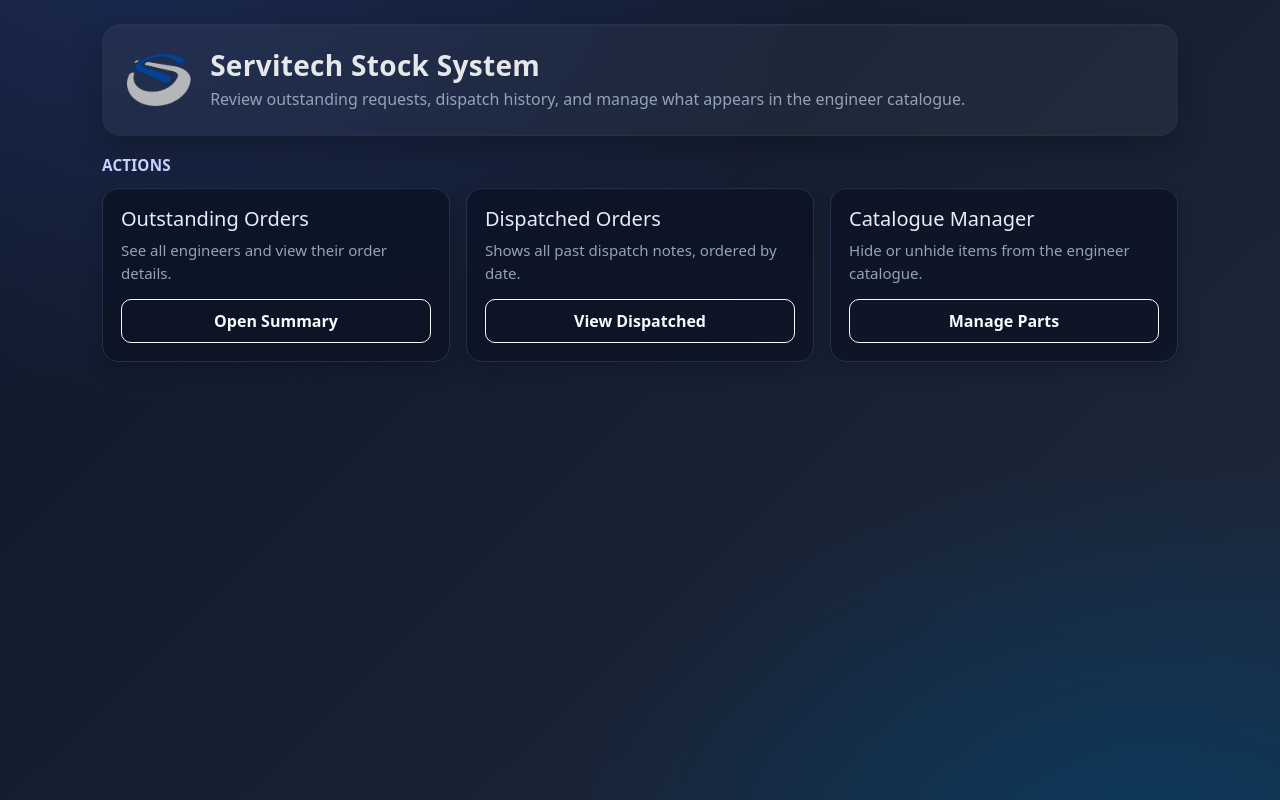
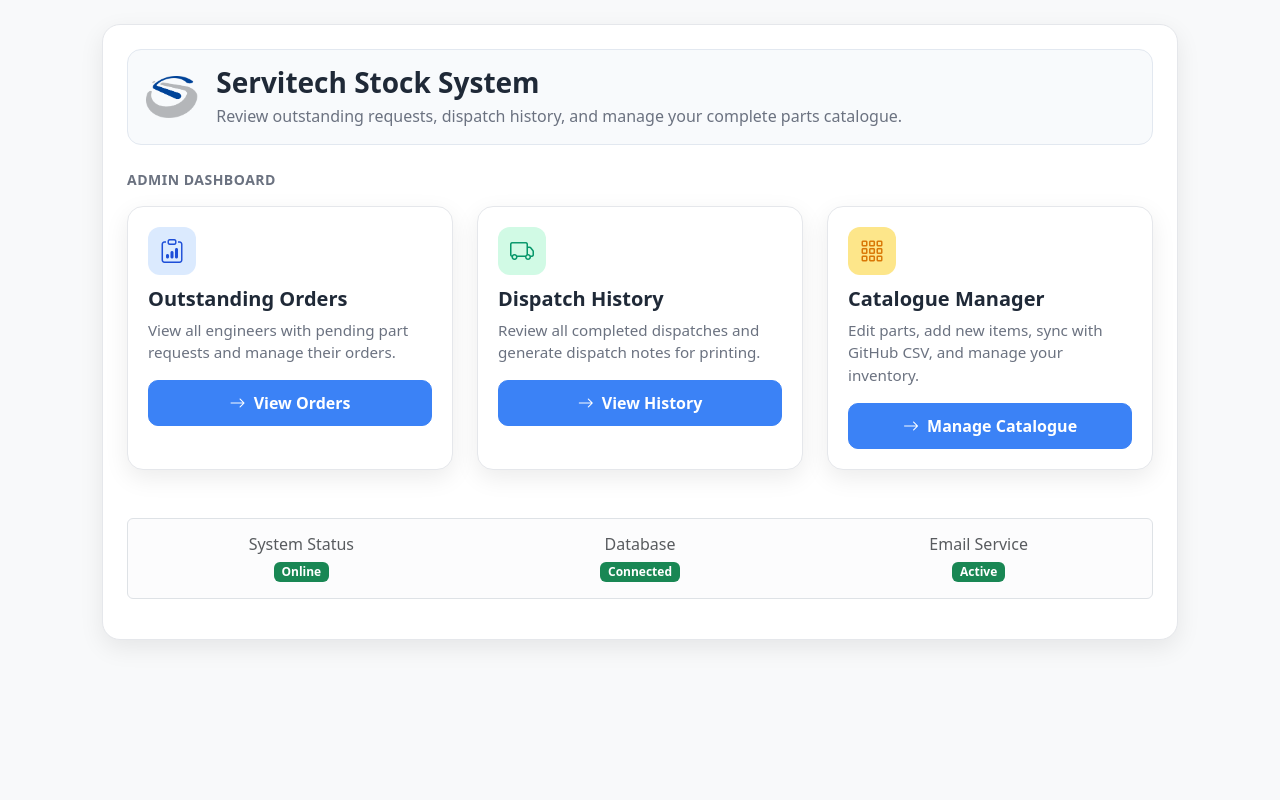
Before and after one commit to tomward0606/StockSystem, a Flask app: page / in a window 1280 px wide. Run offline with Flask 3, Linux system fonts and the light colour scheme.

Commit message:
Update home.html

```diff
--- a/templates/home.html
+++ b/templates/home.html
@@ -8,139 +8,236 @@
   <link href="https://cdn.jsdelivr.net/npm/bootstrap-icons@1.11.3/font/bootstrap-icons.css" rel="stylesheet" />
   <style>
     :root{
-      --bg1:#0f172a;   /* slate-900 */
-      --bg2:#1e293b;   /* slate-800 */
-      --fg:#e5e7eb;    /* zinc-200 */
-      --muted:#94a3b8; /* slate-400 */
-      --card:#0b1224cc;/* translucent */
-      --brd:#23304b;   /* border */
-      --brand:#60a5fa; /* blue for brand text if needed */
-    }
-    body{
-      min-height:100vh;
-      background: radial-gradient(1200px 800px at 10% -10%, #1b2a52 0%, transparent 60%),
-                  radial-gradient(1000px 700px at 90% 110%, #0b3a60 0%, transparent 60%),
-                  linear-gradient(135deg, var(--bg1), var(--bg2));
-      color: var(--fg);
-    }
-    .wrap{ max-width:1100px; }
-
-    .hero{
-      background: rgba(255,255,255,0.04);
-      border:1px solid var(--brd);
-      border-radius: 18px;
-      padding: 24px;
-      box-shadow: 0 10px 30px rgba(0,0,0,0.25), inset 0 1px 0 rgba(255,255,255,0.04);
-      margin-bottom: 12px;
-    }
-    .hero h1{ font-weight:700; letter-spacing:0.3px; margin:0 0 6px; }
-    .hero p{ color: var(--muted); margin:0; }
-    .hero-logo{
-      width:auto; height:52px; display:block;
-      border-radius:8px;
+      --bg-light: #f8f9fa;
+      --bg-white: #ffffff;
+      --border-light: #e5e7eb;
+      --text-primary: #1f2937;
+      --text-muted: #6b7280;
+      --card-shadow: 0 8px 25px rgba(0,0,0,0.08);
+      --hover-shadow: 0 12px 35px rgba(0,0,0,0.12);
     }
 
-    .tile{
-      height:100%;
-      background: var(--card);
-      border:1px solid var(--brd);
+    body{
+      min-height: 100vh;
+      background-color: var(--bg-light);
+      color: var(--text-primary);
+    }
+
+    .wrap {
+      max-width: 1100px;
+    }
+
+    .shell {
+      background: var(--bg-white);
+      border: 1px solid var(--border-light);
+      border-radius: 18px;
+      box-shadow: var(--card-shadow);
+      padding: 24px;
+    }
+
+    .hero {
+      border: 1px solid #e2e8f0;
+      border-radius: 14px;
+      padding: 16px 18px;
+      background: #f8fafc;
+      margin-bottom: 16px;
+    }
+
+    .hero-logo {
+      height: 42px;
+      width: auto;
+      display: block;
+      border-radius: 8px;
+    }
+
+    .hero h2 {
+      margin: 0 0 4px 0;
+      font-weight: 700;
+      color: var(--text-primary);
+    }
+
+    .hero p {
+      margin: 0;
+      color: var(--text-muted);
+    }
+
+    .tile {
+      height: 100%;
+      background: var(--bg-white);
+      border: 1px solid var(--border-light);
       border-radius: 16px;
-      padding: 18px;
-      transition: transform .15s ease, box-shadow .15s ease, border-color .15s ease;
-      box-shadow: 0 8px 20px rgba(0,0,0,0.2);
+      padding: 20px;
+      transition: transform 0.15s ease, box-shadow 0.15s ease, border-color 0.15s ease;
+      box-shadow: var(--card-shadow);
     }
-    .tile:hover{
+
+    .tile:hover {
       transform: translateY(-2px);
-      box-shadow: 0 12px 28px rgba(0,0,0,0.28);
-      border-color:#335089;
+      box-shadow: var(--hover-shadow);
+      border-color: #cbd5e1;
     }
-    .tile h5{ margin:0; color:#e8ecf7; }
-    .tile p{ margin:6px 0 14px; color: var(--muted); font-size:0.94rem;}
-    .tile a.btn{
+
+    .tile h5 {
+      margin: 0;
+      color: var(--text-primary);
+      font-weight: 600;
+    }
+
+    .tile p {
+      margin: 8px 0 16px;
+      color: var(--text-muted);
+      font-size: 0.95rem;
+    }
+
+    .tile a.btn {
       border-radius: 10px;
-      font-weight:600;
-      padding: 9px 12px;
+      font-weight: 600;
+      padding: 10px 16px;
+      width: 100%;
     }
-    .btn-outline-light{ --bs-btn-hover-bg:#e5e7eb; --bs-btn-hover-color:#0f172a; }
 
-    .section-title{
-      margin: 18px 0 12px;
-      color:#c7d2fe;
-      font-weight:600;
-      letter-spacing:.2px;
-      font-size: .95rem;
+    .btn-primary {
+      background-color: #3b82f6;
+      border-color: #3b82f6;
+    }
+
+    .btn-primary:hover {
+      background-color: #2563eb;
+      border-color: #2563eb;
+    }
+
+    .section-title {
+      margin: 24px 0 16px;
+      color: var(--text-muted);
+      font-weight: 600;
+      letter-spacing: 0.5px;
+      font-size: 0.875rem;
       text-transform: uppercase;
     }
 
+    .icon-circle {
+      width: 48px;
+      height: 48px;
+      border-radius: 12px;
+      display: flex;
+      align-items: center;
+      justify-content: center;
+      font-size: 1.5rem;
+      margin-bottom: 12px;
+    }
+
+    .icon-orders { background-color: #dbeafe; color: #1d4ed8; }
+    .icon-dispatch { background-color: #d1fae5; color: #059669; }
+    .icon-catalogue { background-color: #fde68a; color: #d97706; }
+
     @media (max-width: 576px){
-      .hero{ padding: 18px; }
-      .hero-logo{ height:42px; }
+      .shell {
+        padding: 16px;
+        margin: 8px;
+      }
+      .hero {
+        padding: 12px 14px;
+      }
+      .hero-logo {
+        height: 36px;
+      }
+      .tile {
+        padding: 16px;
+      }
     }
   </style>
 </head>
 <body class="py-4">
   <div class="container wrap">
+    <div class="shell">
 
       <!-- Hero -->
       <div class="hero">
         <div class="d-flex align-items-center gap-3">
-        <!-- Your logo inside the hero -->
           <img
             src="{{ url_for('static', filename='logo.png') }}"
             alt="Servitech International logo"
             class="hero-logo"
           />
           <div>
-          <h1 class="h3 mb-1">Servitech Stock System</h1>
-          <p>Review outstanding requests, dispatch history, and manage what appears in the engineer catalogue.</p>
+            <h2 class="h3">Servitech Stock System</h2>
+            <p>Review outstanding requests, dispatch history, and manage your complete parts catalogue.</p>
           </div>
         </div>
       </div>
 
-    <div class="section-title">Actions</div>
+      <div class="section-title">Admin Dashboard</div>
 
-    <!-- Tiles -->
-    <div class="row g-3">
-      <!-- Outstanding by engineer -->
+      <!-- Action Tiles -->
+      <div class="row g-4">
+
+        <!-- Outstanding Orders -->
         <div class="col-12 col-md-6 col-lg-4">
-        <div class="tile h-100">
-          <div class="mb-2">
+          <div class="tile">
+            <div class="icon-circle icon-orders">
+              <i class="bi bi-clipboard-data"></i>
+            </div>
             <h5>Outstanding Orders</h5>
-          </div>
-          <p>See all engineers and view their order details.</p>
-          <a href="{{ url_for('parts_orders_list') }}" class="btn btn-outline-light w-100">
-            Open Summary
+            <p>View all engineers with pending part requests and manage their orders.</p>
+            <a href="{{ url_for('parts_orders_list') }}" class="btn btn-primary">
+              <i class="bi bi-arrow-right me-1"></i> View Orders
             </a>
           </div>
         </div>
 
-      <!-- Dispatched orders list -->
+        <!-- Dispatch History -->
         <div class="col-12 col-md-6 col-lg-4">
-        <div class="tile h-100">
-          <div class="mb-2">
-            <h5>Dispatched Orders</h5>
+          <div class="tile">
+            <div class="icon-circle icon-dispatch">
+              <i class="bi bi-truck"></i>
             </div>
-          <p>Shows all past dispatch notes, ordered by date.</p>
-          <a href="/admin/dispatched_orders" class="btn btn-outline-light w-100">
-            View Dispatched
+            <h5>Dispatch History</h5>
+            <p>Review all completed dispatches and generate dispatch notes for printing.</p>
+            <a href="{{ url_for('dispatched_orders') }}" class="btn btn-primary">
+              <i class="bi bi-arrow-right me-1"></i> View History
             </a>
           </div>
         </div>
 
-      <!-- Catalogue manager (hide/unhide) -->
+        <!-- Catalogue Manager -->
         <div class="col-12 col-md-6 col-lg-4">
-        <div class="tile h-100">
-          <div class="mb-2">
+          <div class="tile">
+            <div class="icon-circle icon-catalogue">
+              <i class="bi bi-grid-3x3-gap"></i>
+            </div>
             <h5>Catalogue Manager</h5>
+            <p>Edit parts, add new items, sync with GitHub CSV, and manage your inventory.</p>
+            <a href="{{ url_for('catalogue_manager') }}" class="btn btn-primary">
+              <i class="bi bi-arrow-right me-1"></i> Manage Catalogue
+            </a>
           </div>
-          <p>Hide or unhide items from the engineer catalogue.</p>
-          <a href="{{ url_for('hidden_parts') }}" class="btn btn-outline-light w-100">
-            Manage Parts
-          </a>
+        </div>
+
+      </div>
+
+      <!-- Quick Stats -->
+      <div class="row mt-5">
+        <div class="col-12">
+          <div class="alert alert-light border">
+            <div class="row text-center">
+              <div class="col-md-4">
+                <h6 class="text-muted mb-1">System Status</h6>
+                <span class="badge bg-success">Online</span>
+              </div>
+              <div class="col-md-4">
+                <h6 class="text-muted mb-1">Database</h6>
+                <span class="badge bg-success">Connected</span>
+              </div>
+              <div class="col-md-4">
+                <h6 class="text-muted mb-1">Email Service</h6>
+                <span class="badge bg-success">Active</span>
+              </div>
+            </div>
           </div>
         </div>
       </div>
 
     </div>
+  </div>
 </body>
 </html>
```
Lines whose indentation alone changed are shown as unchanged.
